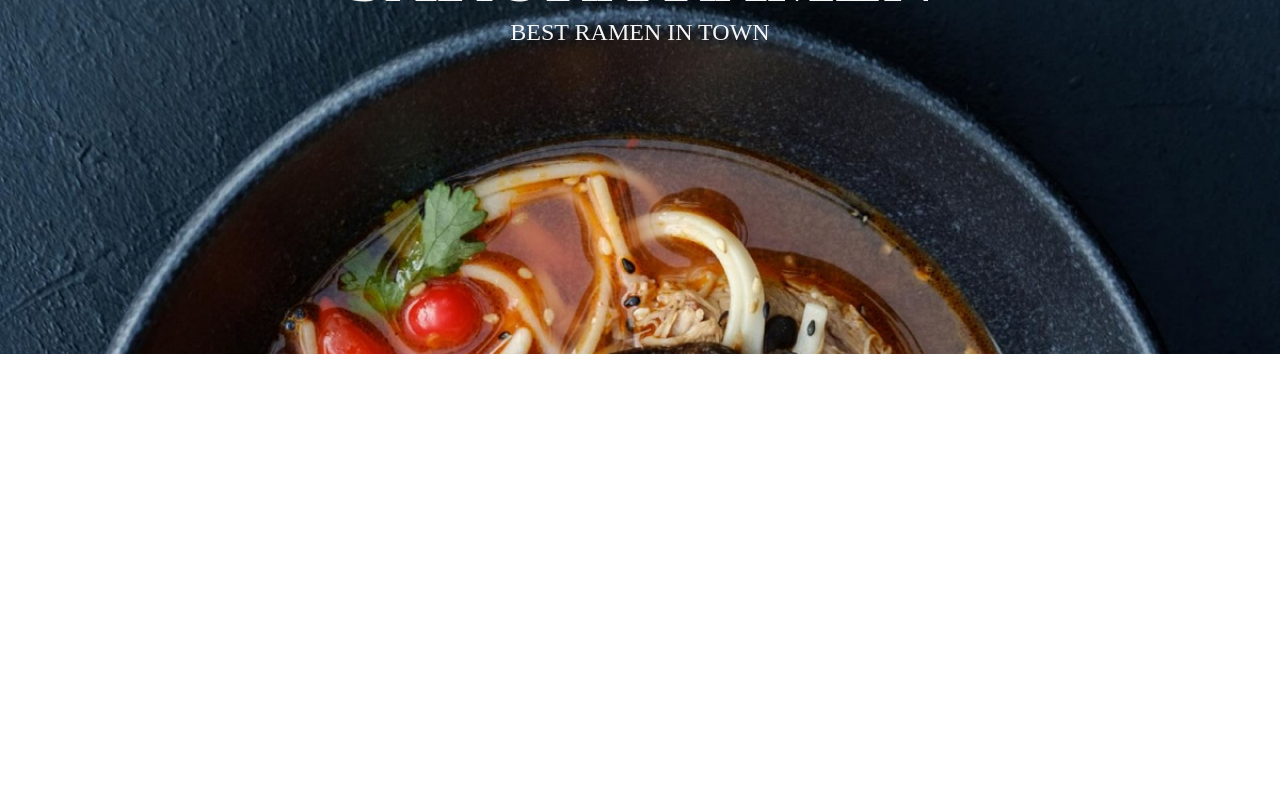
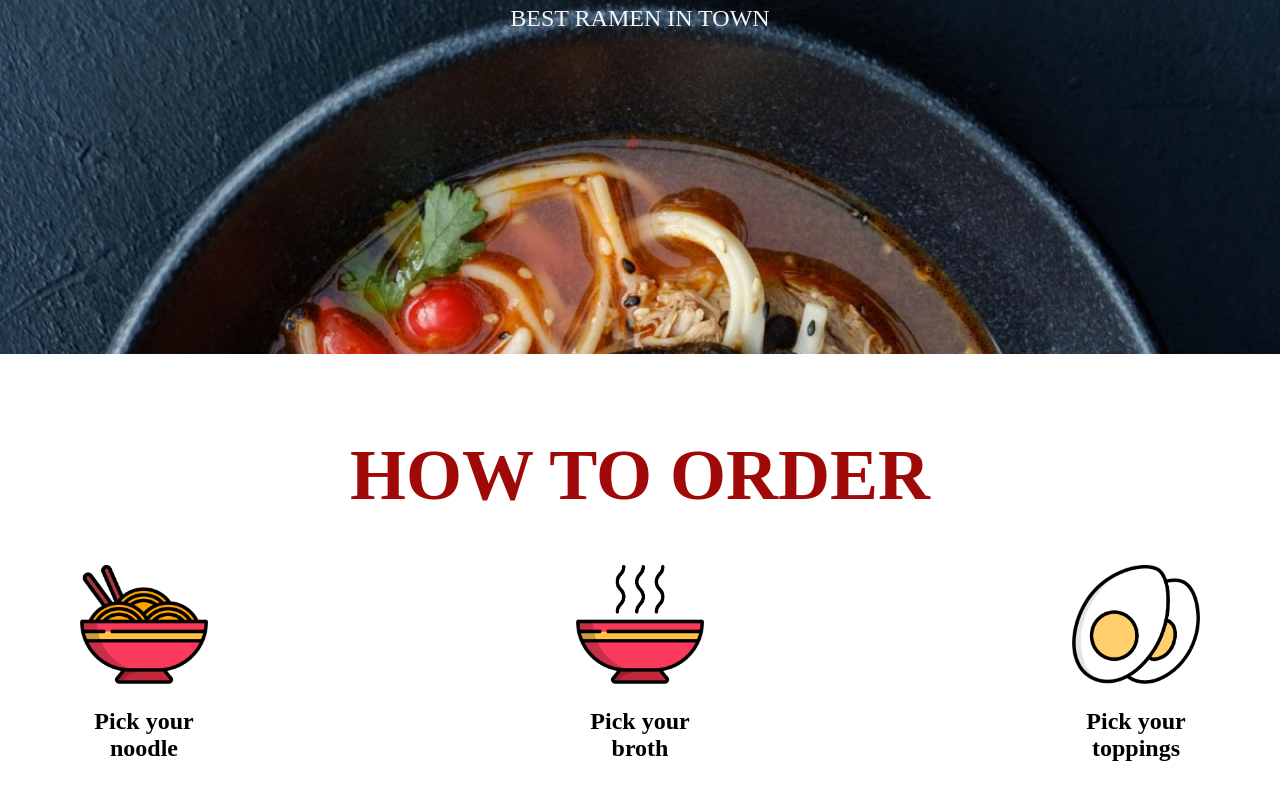
Before and after one commit to HenningOtte/angular-sakura-ramen, an Angular app: page / in a window 1280 px wide. Shown: the part 446-1246 px from the top of the page. Before the commit the page ends 800 px from the top, so only its background shows below. Built offline with nearby package versions, Linux system fonts and the light colour scheme; a web font is replaced by a local one.

Commit message:
Add styling to 'How to Order' component

```diff
--- a/src/app/app.html
+++ b/src/app/app.html
@@ -1,3 +1,4 @@
-<app-landing-page></app-landing-page>
+<app-maincontent></app-maincontent>
+<router-outlet></router-outlet>
 
-<router-outlet></router-outlet>
+<!-- <app-footer></app-footer> -->
--- a/src/app/app.ts
+++ b/src/app/app.ts
@@ -1,10 +1,15 @@
 import { Component, signal } from '@angular/core';
 import { RouterOutlet } from '@angular/router';
-import { LandingPage } from './main-content/landing-page/landing-page';
+import { Maincontent } from './main-content/maincontent';
+import { Footer } from './shared/components/footer/footer';
+import { Imprint } from "./imprint/imprint";
 
 @Component({
   selector: 'app-root',
-  imports: [RouterOutlet, LandingPage],
+  imports: [RouterOutlet,
+    Maincontent,
+    Footer,
+    Imprint],
   templateUrl: './app.html',
   styleUrl: './app.scss'
 })
--- a/src/app/imprint/imprint.ts
+++ b/src/app/imprint/imprint.ts
@@ -6,6 +6,4 @@ import { Component } from '@angular/core';
   templateUrl: './imprint.html',
   styleUrl: './imprint.scss',
 })
-export class Imprint {
-
-}
+export class Imprint { }
--- /dev/null
+++ b/src/app/main-content/how-to-order/how-to-order.html
@@ -0,0 +1,17 @@
+<section>
+    <h1>HOW TO ORDER</h1>
+    <div>
+        <div class="pick_container">
+            <img src="/img/2_section_how_to_order/PNG/noodle.png" alt="">
+            <p>Pick your noodle</p>
+        </div>
+        <div class="pick_container">
+            <img src="/img/2_section_how_to_order/PNG/broth.png" alt="">
+            <p>Pick your broth</p>
+        </div>
+        <div class="pick_container">
+            <img src="/img/2_section_how_to_order/PNG/egg.png" alt="">
+            <p>Pick your toppings</p>
+        </div>
+    </div>
+</section>
--- /dev/null
+++ b/src/app/main-content/how-to-order/how-to-order.scss
@@ -0,0 +1,43 @@
+section {
+    width: 100%;
+    display: flex;
+    flex-direction: column;
+    align-items: center;
+    margin-top: 80px;
+    margin-bottom: 80px;
+    font-family: 'Raleway';
+
+    >div {
+        width: 100%;
+        padding: 0 80px;
+        display: flex;
+        align-items: center;
+        justify-content: space-between;
+    }
+}
+
+h1 {
+    font-size: 72px;
+    margin-bottom: 48px;
+    color: #9f0908;
+}
+
+.pick_container {
+    display: flex;
+    flex-direction: column;
+    align-items: center;
+    gap: 24px;
+
+    >img {
+        width: 128px;
+        height: auto;
+    }
+
+    >p {
+        font-size: 24px;
+        font-weight: 600;
+        word-break: break-word;
+        text-align: center;
+        width: 128px;
+    }
+}
--- a/src/app/main-content/landing-page/landing-page.scss
+++ b/src/app/main-content/landing-page/landing-page.scss
@@ -1,5 +1,5 @@
 section {
-    width: 100vw;
+    width: 100%;
     height: 100vh;
     background-image: url('/img/1_hero/JPG/hero_bg.jpg');
     background-size: cover;
--- a/src/app/main-content/landing-page/navbar/navbar.scss
+++ b/src/app/main-content/landing-page/navbar/navbar.scss
@@ -26,7 +26,7 @@ nav {
     display: flex;
     align-items: center;
     background-color: #9f0908;
-    padding: 4px 16px 4px 12px;
+    padding: 8px 16px 8px 12px;
     border: 3px solid white;
     border-radius: 16px;
     cursor: pointer;
@@ -36,8 +36,8 @@ nav {
     }
 
     >img {
-        width: 64px;
-        height: 64px;
+        width: 40px;
+        height: 40px;
         margin-right: 8px;
     }
 
--- a/src/app/main-content/maincontent.html
+++ b/src/app/main-content/maincontent.html
@@ -1 +1,3 @@
-<p>maincontent works!</p>
+<app-landing-page></app-landing-page>
+<app-how-to-order></app-how-to-order>
+<!-- <app-our-menu></app-our-menu> -->
--- a/src/app/shared/components/footer/footer.ts
+++ b/src/app/shared/components/footer/footer.ts
@@ -6,6 +6,4 @@ import { Component } from '@angular/core';
   templateUrl: './footer.html',
   styleUrl: './footer.scss',
 })
-export class Footer {
-
-}
+export class Footer { }
```
Also changed, not shown: src/app/main-content/how-to-order/how-to-order.ts (added, +11 -0 lines), src/app/main-content/maincontent.ts (+8 -1 lines), 2 other files (tests, documents, lock files or other folders).
